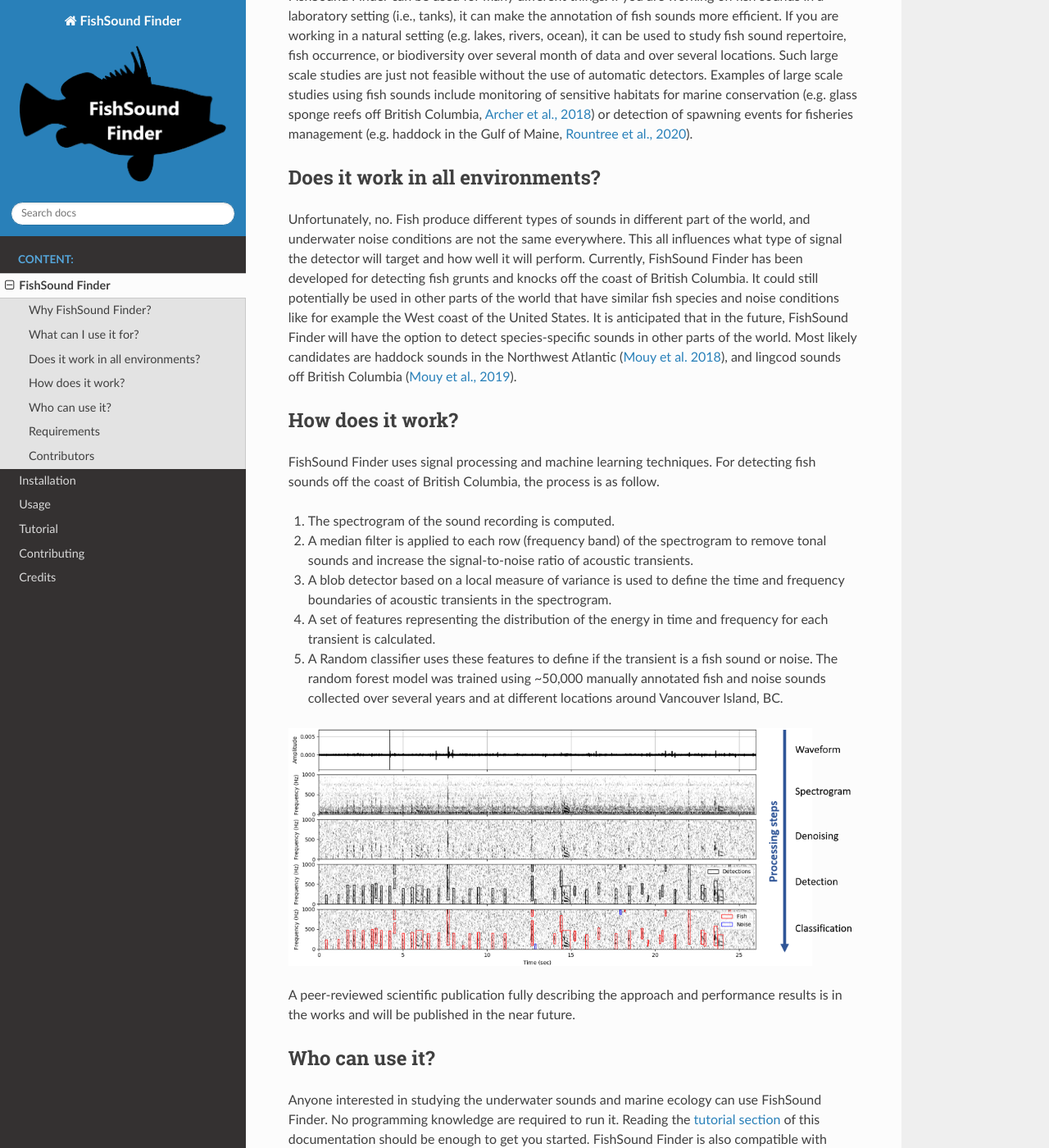
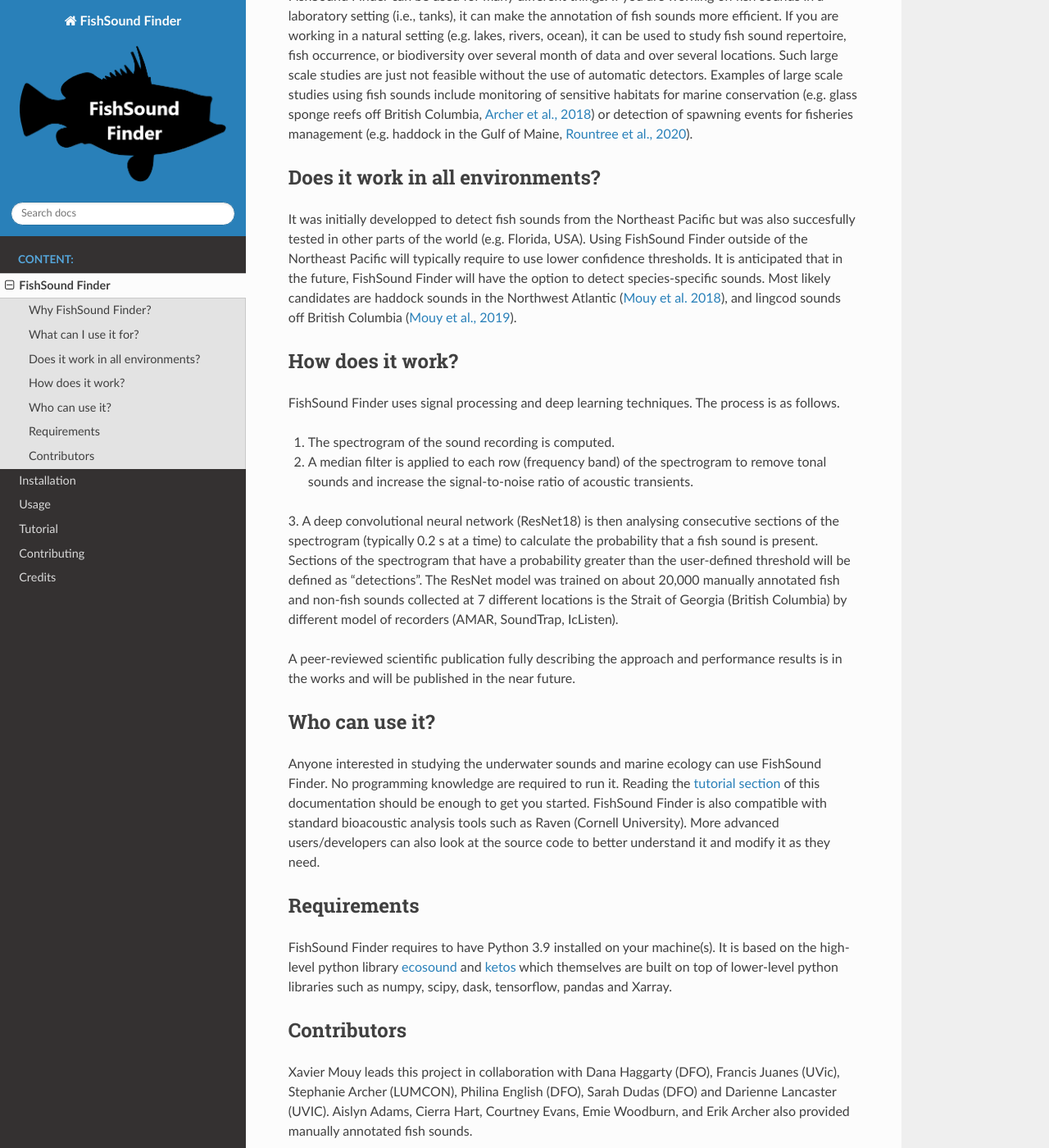
Before and after one commit to xaviermouy/FishSound_Finder, a Sphinx documentation site: the page built from docs/source/introduction.rst, in a window 1280 px wide and 1400 px high, scrolled down 624 px. Shown: the whole window at 82% size. Built offline with Sphinx 7.4.7 and the Read the Docs theme 2.0.0, drawn with Linux system fonts in a browser that asks for light colours; some of the changed text lies outside the part shown.

Commit message:
doc updates

```diff
--- a/docs/source/introduction.rst
+++ b/docs/source/introduction.rst
@@ -26,27 +26,22 @@
 
 Does it work in all environments?
 ---------------------------------
-Unfortunately, no. Fish produce different types of sounds in different part of the world, and underwater noise conditions are not the same everywhere.
-This all influences what type of signal the detector will target and how well it will perform. Currently, FishSound Finder has been developed for
-detecting fish grunts and knocks off the coast of British Columbia. It could still potentially be used in other parts of the world that have similar fish species
-and noise conditions like for example the West coast of the United States. It is anticipated that in the future, FishSound Finder will have the option to
-detect species-specific sounds in other parts of the world. Most likely candidates are haddock sounds in the Northwest Atlantic
+It was initially developped to detect fish sounds from the Northeast Pacific but was also succesfully tested in other parts of the world (e.g. Florida, USA).
+Using FishSound Finder outside of the Northeast Pacific will typically require to use lower confidence thresholds. It is anticipated that in the future, FishSound Finder will have the option to
+detect species-specific sounds. Most likely candidates are haddock sounds in the Northwest Atlantic
 (`Mouy et al. 2018 <https://asa.scitation.org/doi/10.1121/1.5036179>`__), and lingcod sounds off British Columbia
 (`Mouy et al., 2019 <https://asa.scitation.org/doi/10.1121/1.5136904>`__).
 
 How does it work?
 -----------------
 
-FishSound Finder uses signal processing and machine learning techniques. For detecting fish sounds off the coast of British Columbia, the process is as follow.
+FishSound Finder uses signal processing and deep learning techniques. The process is as follows.
 
 1. The spectrogram of the sound recording is computed.
 2. A median filter is applied to each row (frequency band) of the spectrogram to remove tonal sounds and increase the signal-to-noise ratio of acoustic transients.
-3. A blob detector based on a local measure of variance is used to define the time and frequency boundaries of acoustic transients in the spectrogram.
-4. A set of features representing the distribution of the energy in time and frequency for each transient is calculated.
-5. A Random classifier uses these features to define if the transient is a fish sound or noise. The random forest model was trained using ~50,000 manually annotated
-   fish and noise sounds collected  over several years and at different locations around Vancouver Island, BC.
-
-.. image:: _static/processing_steps_BC.png
+3. A deep convolutional neural network (ResNet18) is then analysing consecutive sections of the spectrogram (typically 0.2 s at a time) to calculate the probability
+that a fish sound is present. Sections of the spectrogram that have a probability greater than the user-defined threshold will be defined as "detections". The ResNet model
+was trained on about 20,000 manually annotated fish and non-fish sounds collected at 7 different locations is the Strait of Georgia (British Columbia) by different model of recorders (AMAR, SoundTrap, IcListen).
 
 A peer-reviewed scientific publication fully describing the approach and performance results is in the works and will be published in the near future.
 
@@ -54,19 +49,17 @@
 --------------------
 Anyone interested in studying the underwater sounds and marine ecology can use FishSound Finder. No programming knowledge are required to run it. Reading the
 :ref:`tutorial section<Tutorial>` of this documentation should be enough to get you started. FishSound Finder is also compatible with standard bioacoustic analysis tools such as
-Raven (Cornell University) and Pamlab (JASCO Applied Sciences). More advanced users/developers can also look at the source code to better understand it and modify
+Raven (Cornell University). More advanced users/developers can also look at the source code to better understand it and modify
 it as they need.
 
 Requirements
 ------------
-FishSound Finder requires to have Python 3.7 installed on your machine(s). It is based on the high-level python library
-`ecosound <https://ecosound.readthedocs.io/en/latest/>`__, which itself is built on top of lower-level python libraries such as Numpy, scikits-learn, dask,
+FishSound Finder requires to have Python 3.9 installed on your machine(s). It is based on the high-level python library
+`ecosound <https://ecosound.readthedocs.io/en/latest/>`__ and `ketos <https://docs.meridian.cs.dal.ca/ketos/>`_ which themselves are built on top of lower-level python libraries such as numpy, scipy, dask, tensorflow,
 pandas and Xarray.
 
 Contributors
 ------------
 
-`Xavier Mouy <https://xaviermouy.weebly.com/>`__ (@XavierMouy) leads this project as part of his PhD in the `Juanes Lab <https://juaneslab.weebly.com/>`__
-at the University of Victoria (British Columbia, Canada). `Stephanie Archer <https://lumcon.edu/stephanie-archer/>`__ (@ArcherEcology), and
-`Philina English <https://ecophilina.wordpress.com/>`__ (@ecophilina) provided large passive acoustic and manual annotation datasets for training
-and testing the fish sound classifier for British Columbia. Emie Woodburn and Courtney Evans also provided manually annotated fish sounds.
+Xavier Mouy leads this project in collaboration with Dana Haggarty (DFO), Francis Juanes (UVic), Stephanie Archer (LUMCON), Philina English (DFO), Sarah Dudas (DFO) and Darienne Lancaster (UVIC).
+Aislyn Adams, Cierra Hart, Courtney Evans, Emie Woodburn, and Erik Archer also provided manually annotated fish sounds.
```
